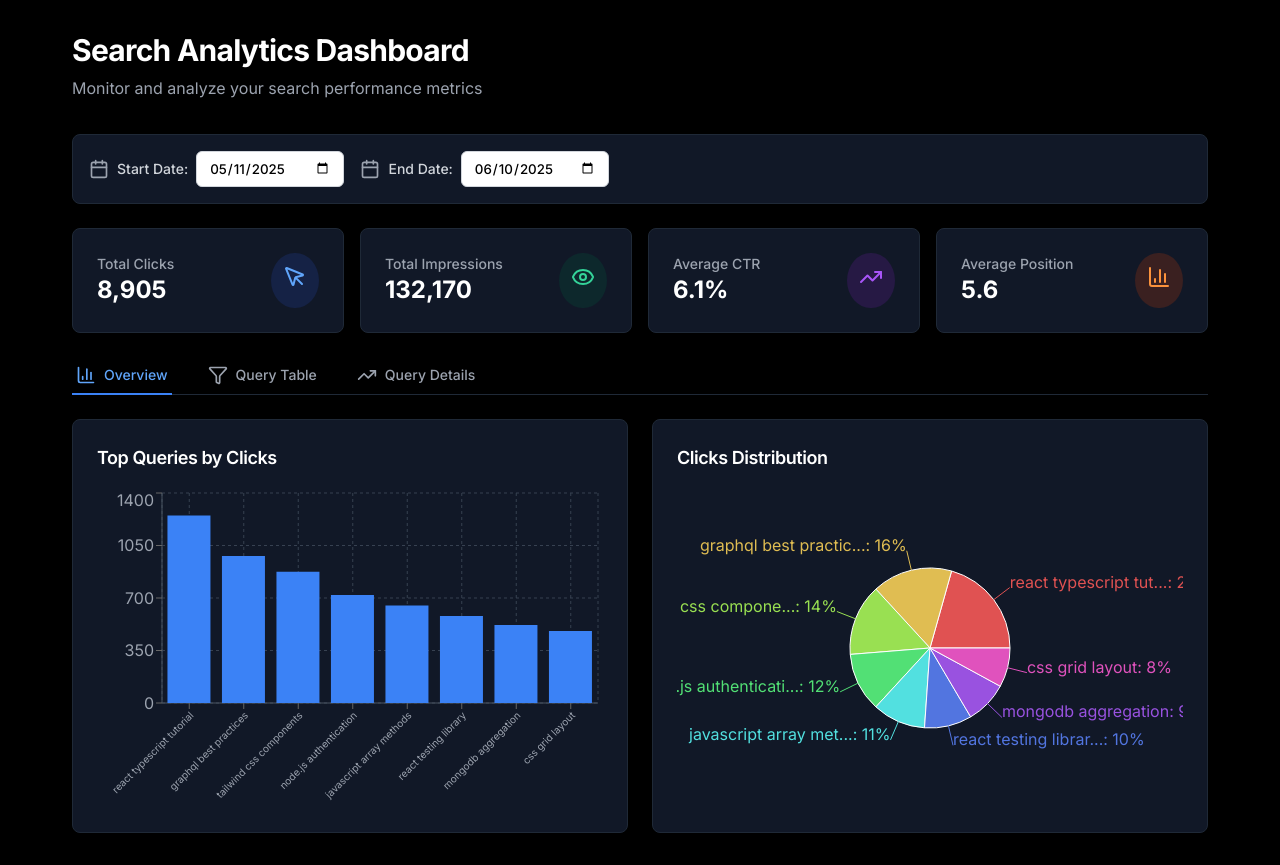
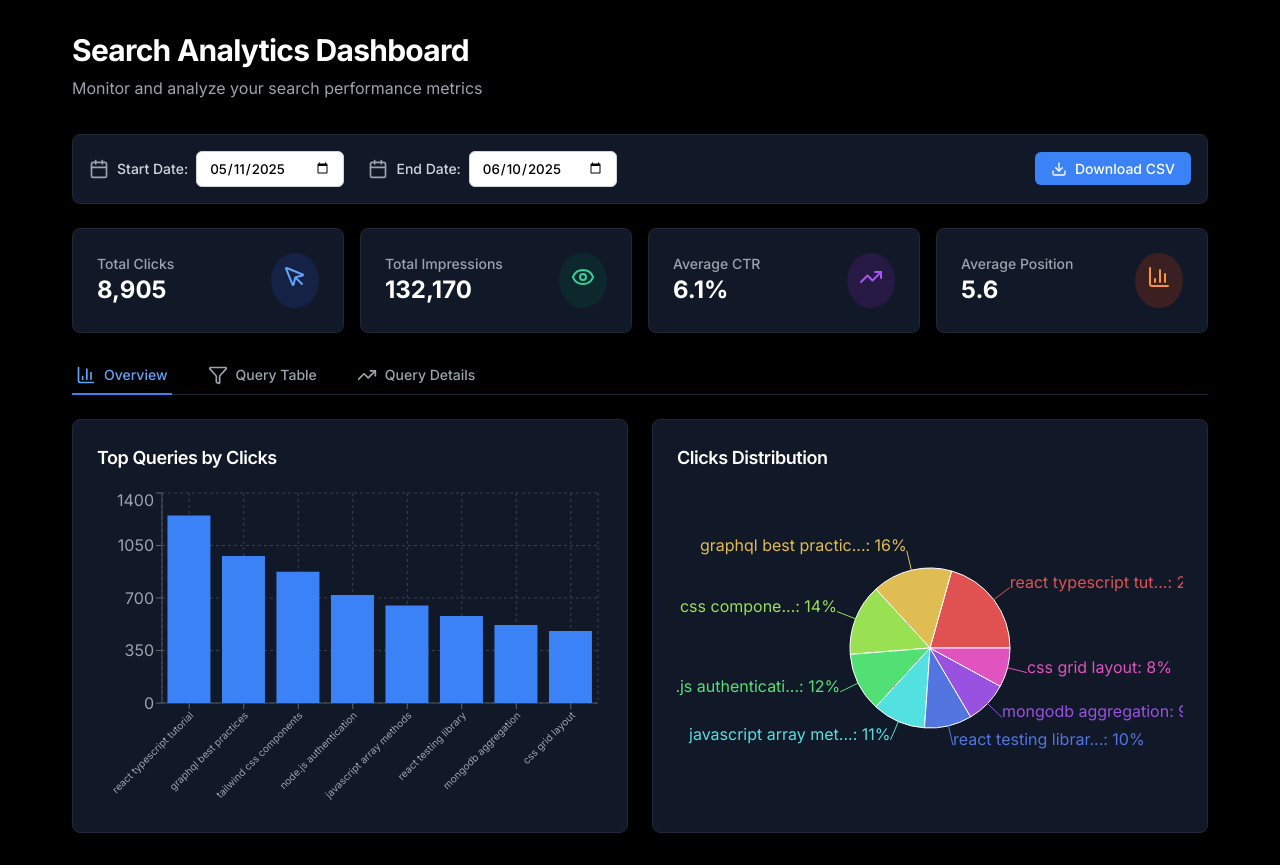
Before and after one commit to divyanshu1810/search_analytics_dashboard, a React (Create React App) app: page / in a window 1280 px wide. Built offline with nearby package versions, Linux system fonts and the light colour scheme.

Commit message:
feat: Add CSV download functionality to DateRangePicker and update dashboard layout

```diff
--- a/package.json
+++ b/package.json
@@ -10,6 +10,7 @@
     "lucide-react": "^0.513.0",
     "react": "^19.1.0",
     "react-dom": "^19.1.0",
+    "react-hot-toast": "^2.5.2",
     "react-scripts": "5.0.1",
     "recharts": "^2.15.3",
     "typescript": "^4.9.5",
--- a/public/index.html
+++ b/public/index.html
@@ -7,7 +7,7 @@
     <meta name="theme-color" content="#000000" />
     <meta
       name="description"
-      content="Web site created using create-react-app"
+      content="Search Analysis Dashboard is a powerful tool for analyzing search data and trends."
     />
     <link rel="apple-touch-icon" href="%PUBLIC_URL%/logo192.png" />
     <!--
@@ -24,7 +24,7 @@
       work correctly both with client-side routing and a non-root public URL.
       Learn how to configure a non-root public URL by running `npm run build`.
     -->
-    <title>React App</title>
+    <title>Search Analysis Dashboard</title>
   </head>
   <body>
     <noscript>You need to enable JavaScript to run this app.</noscript>
--- a/src/App.tsx
+++ b/src/App.tsx
@@ -19,7 +19,12 @@ import { SearchAnalyticsDashboard } from "./components/dashboard";
 // }
 
 function App() {
-  return <div><SearchAnalyticsDashboard /></div>;
+  return (
+    <div>
+      <header><title>Search Analytics Dashboard</title></header>
+      <SearchAnalyticsDashboard />
+    </div>
+  );
 }
 
 export default App;
--- a/src/components/dashboard/DateRangePicker/DateRangePicker.css
+++ b/src/components/dashboard/DateRangePicker/DateRangePicker.css
@@ -12,7 +12,16 @@
 @media (min-width: 640px) {
   .date-range-picker-container {
     flex-direction: row;
+    align-items: center;
+    justify-content: space-between;
   }
+}
+
+.date-range-inputs {
+  display: flex;
+  gap: 1.5rem;
+  align-items: center;
+  flex-wrap: wrap;
 }
 
 .date-input-group {
@@ -53,3 +62,71 @@
 .date-input:hover {
   border-color: #9CA3AF;
 }
+
+.download-section {
+  display: flex;
+  justify-content: flex-end;
+  align-items: center;
+}
+
+.download-button {
+  display: flex;
+  align-items: center;
+  gap: 0.5rem;
+  padding: 0.5rem 1rem;
+  background-color: #3B82F6;
+  color: #ffffff;
+  border: none;
+  border-radius: 0.375rem;
+  font-size: 0.875rem;
+  font-weight: 500;
+  cursor: pointer;
+  transition: all 0.2s ease;
+}
+
+.download-button:hover:not(:disabled) {
+  background-color: #2563EB;
+}
+
+.download-button:focus:not(:disabled) {
+  outline: none;
+  box-shadow: 0 0 0 2px #3B82F6;
+}
+
+.download-button:disabled {
+  background-color: #374151;
+  color: #6B7280;
+  cursor: not-allowed;
+  opacity: 0.6;
+}
+
+.download-icon {
+  width: 1rem;
+  height: 1rem;
+}
+
+@media (max-width: 640px) {
+  .date-range-picker-container {
+    gap: 1rem;
+  }
+
+  .date-range-inputs {
+    flex-direction: column;
+    align-items: stretch;
+    gap: 1rem;
+    width: 100%;
+  }
+
+  .date-input-group {
+    justify-content: space-between;
+  }
+
+  .download-section {
+    justify-content: center;
+  }
+
+  .download-button {
+    width: 100%;
+    justify-content: center;
+  }
+}
--- a/src/components/dashboard/DateRangePicker/DateRangePicker.tsx
+++ b/src/components/dashboard/DateRangePicker/DateRangePicker.tsx
@@ -1,13 +1,68 @@
-import { Calendar } from "lucide-react";
+import { Calendar, Download } from "lucide-react";
 import "./DateRangePicker.css";
+import toast, { Toaster } from "react-hot-toast";
+import { SearchAnalyticsData } from "../../../types";
 
-export const DateRangePicker: React.FC<{
+interface DateRangePickerProps {
   startDate: string;
   endDate: string;
   onDateChange: (start: string, end: string) => void;
-}> = ({ startDate, endDate, onDateChange }) => {
+  data: SearchAnalyticsData;
+}
+
+export const DateRangePicker: React.FC<DateRangePickerProps> = ({
+  startDate,
+  endDate,
+  onDateChange,
+  data,
+}) => {
+  const handleDownload = () => {
+    if (!data || !data.topQueries) {
+      console.warn('No data available for download');
+      return;
+    }
+
+    try {
+      const csvContent = convertToCSV(data.topQueries);
+      const blob = new Blob([csvContent], { type: 'text/csv;charset=utf-8;' });
+      const link = document.createElement('a');
+      const url = URL.createObjectURL(blob);
+
+      link.setAttribute('href', url);
+      link.setAttribute('download', `search-analytics-${startDate}-to-${endDate}.csv`);
+      link.style.visibility = 'hidden';
+
+      document.body.appendChild(link);
+      link.click();
+      document.body.removeChild(link);
+      toast.success('CSV downloaded successfully!');
+    } catch (error) {
+      toast.error('Error downloading CSV:' + (error instanceof Error ? error.message : 'Unknown error'));
+    }
+  };
+
+  const convertToCSV = (queries: any[]) => {
+    if (!queries || queries.length === 0) {
+      return 'No data available';
+    }
+    const headers = Object.keys(queries[0]);
+    const csvHeaders = headers.join(',');
+    const csvRows = queries.map(query => {
+      return headers.map(header => {
+        const value = query[header];
+        if (typeof value === 'string' && (value.includes(',') || value.includes('"'))) {
+          return `"${value.replace(/"/g, '""')}"`;
+        }
+        return value;
+      }).join(',');
+    });
+    return [csvHeaders, ...csvRows].join('\n');
+  };
+
   return (
     <div className="date-range-picker-container">
+      <Toaster position="top-right" />
+      <div className="date-range-inputs">
         <div className="date-input-group">
           <Calendar className="calendar-icon" />
           <label className="date-label">Start Date:</label>
@@ -29,5 +84,18 @@ export const DateRangePicker: React.FC<{
           />
         </div>
       </div>
+
+      <div className="download-section">
+        <button
+          onClick={handleDownload}
+          disabled={!data || !data.topQueries || data.topQueries.length === 0}
+          className="download-button"
+          title="Download data as CSV"
+        >
+          <Download className="download-icon" />
+          Download CSV
+        </button>
+      </div>
+    </div>
   );
 };
--- a/src/components/dashboard/index.tsx
+++ b/src/components/dashboard/index.tsx
@@ -14,18 +14,24 @@ export const SearchAnalyticsDashboard: React.FC = () => {
   const [startDate, setStartDate] = useState(() => {
     const date = new Date();
     date.setDate(date.getDate() - 30);
-    return date.toISOString().split('T')[0];
+    return date.toISOString().split("T")[0];
   });
 
   const [endDate, setEndDate] = useState(() => {
-    return new Date().toISOString().split('T')[0];
+    return new Date().toISOString().split("T")[0];
   });
 
-  const [queryFilter, setQueryFilter] = useState('');
+  const [queryFilter, setQueryFilter] = useState("");
   const [selectedQuery, setSelectedQuery] = useState<SearchQuery | undefined>();
-  const [activeTab, setActiveTab] = useState<'overview' | 'table' | 'details'>('overview');
+  const [activeTab, setActiveTab] = useState<"overview" | "table" | "details">(
+    "overview"
+  );
 
-  const { data, loading, error } = useSearchAnalytics(startDate, endDate, queryFilter);
+  const { data, loading, error } = useSearchAnalytics(
+    startDate,
+    endDate,
+    queryFilter
+  );
 
   const handleDateChange = (start: string, end: string) => {
     setStartDate(start);
@@ -35,7 +41,7 @@ export const SearchAnalyticsDashboard: React.FC = () => {
 
   const handleRowClick = (query: SearchQuery) => {
     setSelectedQuery(query);
-    setActiveTab('details');
+    setActiveTab("details");
   };
 
   if (loading) {
@@ -70,20 +76,25 @@ export const SearchAnalyticsDashboard: React.FC = () => {
       <div className="main-content">
         <div className="header-section">
           <h1 className="main-title">Search Analytics Dashboard</h1>
-          <p className="subtitle">Monitor and analyze your search performance metrics</p>
+          <p className="subtitle">
+            Monitor and analyze your search performance metrics
+          </p>
         </div>
 
+        {data && (
+          <div>
             <div className="date-picker-section">
               <DateRangePicker
                 startDate={startDate}
                 endDate={endDate}
                 onDateChange={handleDateChange}
+                data={data}
               />
             </div>
 
-        {data && (
             <div className="metrics-section">
               <MetricCards data={data.topQueries} />
+            </div>
           </div>
         )}
 
@@ -91,14 +102,14 @@ export const SearchAnalyticsDashboard: React.FC = () => {
           <div className="tabs-container">
             <nav className="tabs-nav">
               {[
-                { key: 'overview', label: 'Overview', icon: BarChart3 },
-                { key: 'table', label: 'Query Table', icon: Filter },
-                { key: 'details', label: 'Query Details', icon: TrendingUp }
+                { key: "overview", label: "Overview", icon: BarChart3 },
+                { key: "table", label: "Query Table", icon: Filter },
+                { key: "details", label: "Query Details", icon: TrendingUp },
               ].map(({ key, label, icon: Icon }) => (
                 <button
                   key={key}
                   onClick={() => setActiveTab(key as any)}
-                  className={`tab-button ${activeTab === key ? 'active' : ''}`}
+                  className={`tab-button ${activeTab === key ? "active" : ""}`}
                 >
                   <Icon className="tab-icon" />
                   {label}
@@ -110,11 +121,11 @@ export const SearchAnalyticsDashboard: React.FC = () => {
 
         {data && (
           <div className="content-section">
-            {activeTab === 'overview' && (
+            {activeTab === "overview" && (
               <OverviewCharts data={data.topQueries} />
             )}
 
-            {activeTab === 'table' && (
+            {activeTab === "table" && (
               <>
                 <div className="search-filter-wrapper">
                   <SearchFilter value={queryFilter} onChange={setQueryFilter} />
@@ -127,20 +138,23 @@ export const SearchAnalyticsDashboard: React.FC = () => {
               </>
             )}
 
-            {activeTab === 'details' && selectedQuery && (
+            {activeTab === "details" && selectedQuery && (
               <DetailChart
                 data={data.timeSeries}
                 selectedQuery={selectedQuery}
               />
             )}
 
-            {activeTab === 'details' && !selectedQuery && (
+            {activeTab === "details" && !selectedQuery && (
               <div className="empty-state">
                 <TrendingUp className="empty-state-icon" />
                 <h3 className="empty-state-title">No Query Selected</h3>
-                <p className="empty-state-description">Select a query from the table to view detailed performance metrics.</p>
+                <p className="empty-state-description">
+                  Select a query from the table to view detailed performance
+                  metrics.
+                </p>
                 <button
-                  onClick={() => setActiveTab('table')}
+                  onClick={() => setActiveTab("table")}
                   className="empty-state-button"
                 >
                   Go to Query Table
```
Also changed, not shown: src/index.tsx (+6 -6 lines), 1 other file (tests, documents, lock files or other folders). Lines whose indentation alone changed are shown as unchanged.
